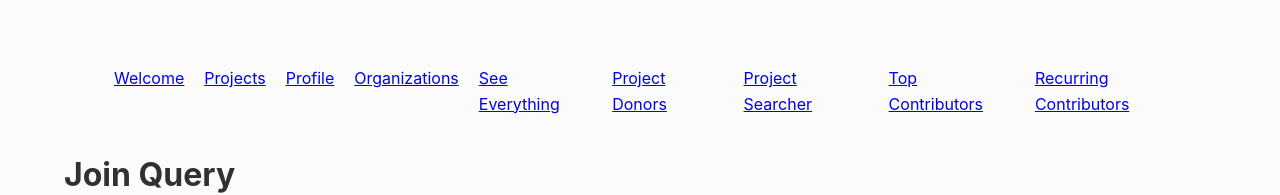
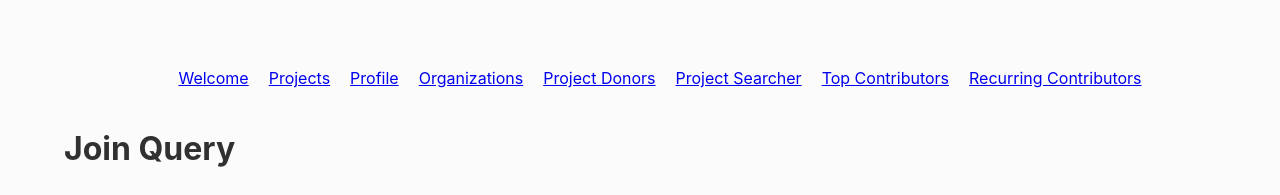
Before and after one commit to cammcinnes/fundme, a React (Create React App) app in the folder project/frontend/: page /join in a window 1280 px wide. Shown: the top 195 px of the page. Built offline with nearby package versions, Linux system fonts and the light colour scheme; no server answers.

Commit message:
Remove projection from Navbar

```diff
--- a/project/frontend/src/components/Nav.js
+++ b/project/frontend/src/components/Nav.js
@@ -9,7 +9,6 @@ function Navbar() {
                 <li><Link to="/main">Projects</Link></li>
                 <li><Link to="/profile">Profile</Link></li>
                 <li><Link to="/organizations">Organizations</Link></li>
-                <li><Link to="/projection">See Everything</Link></li>
                 <li><Link to="/join">Project Donors</Link></li>
                 <li><Link to="/selection">Project Searcher</Link></li>
                 <li><Link to="/leaderboard">Top Contributors</Link></li>
```
